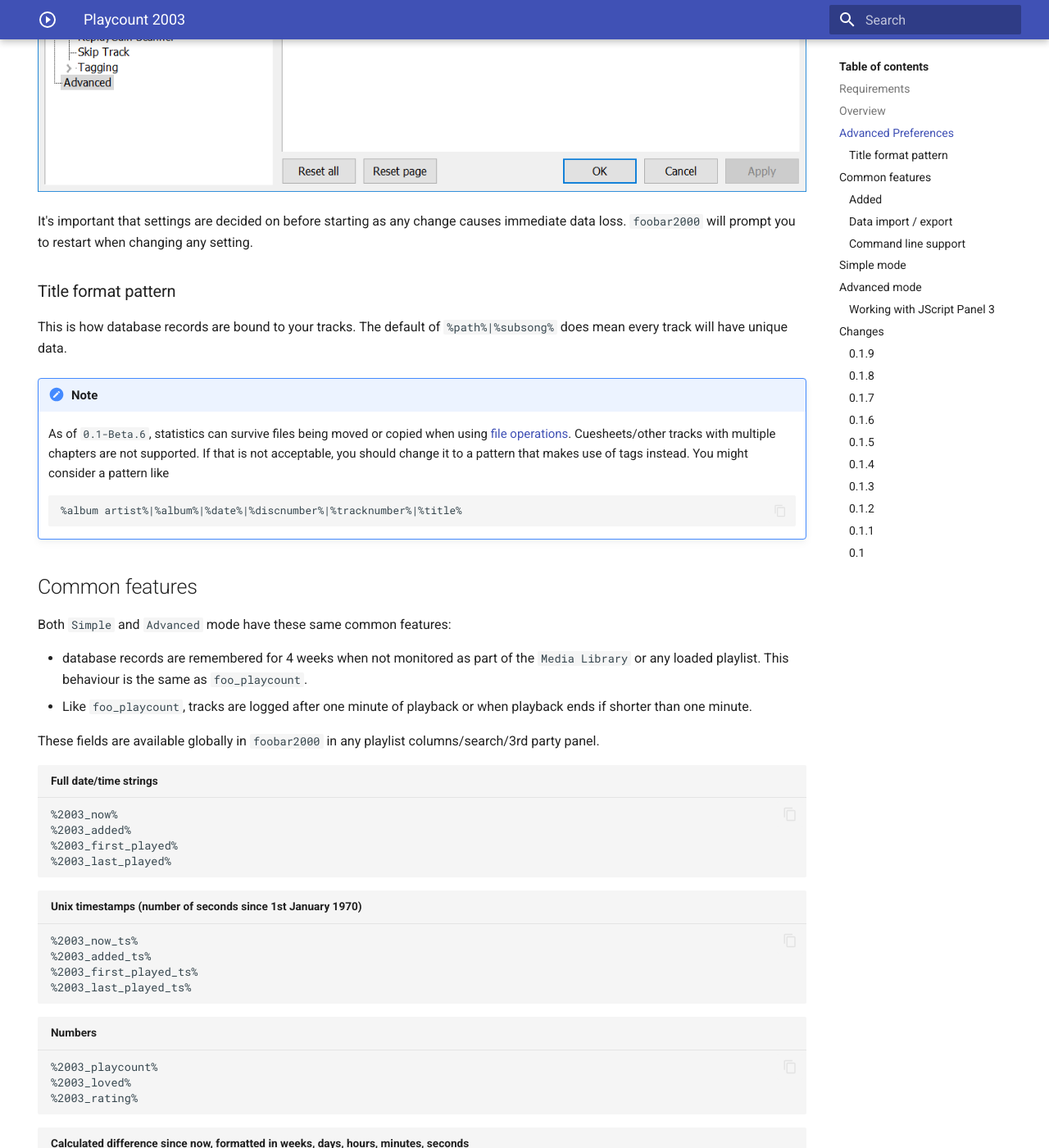
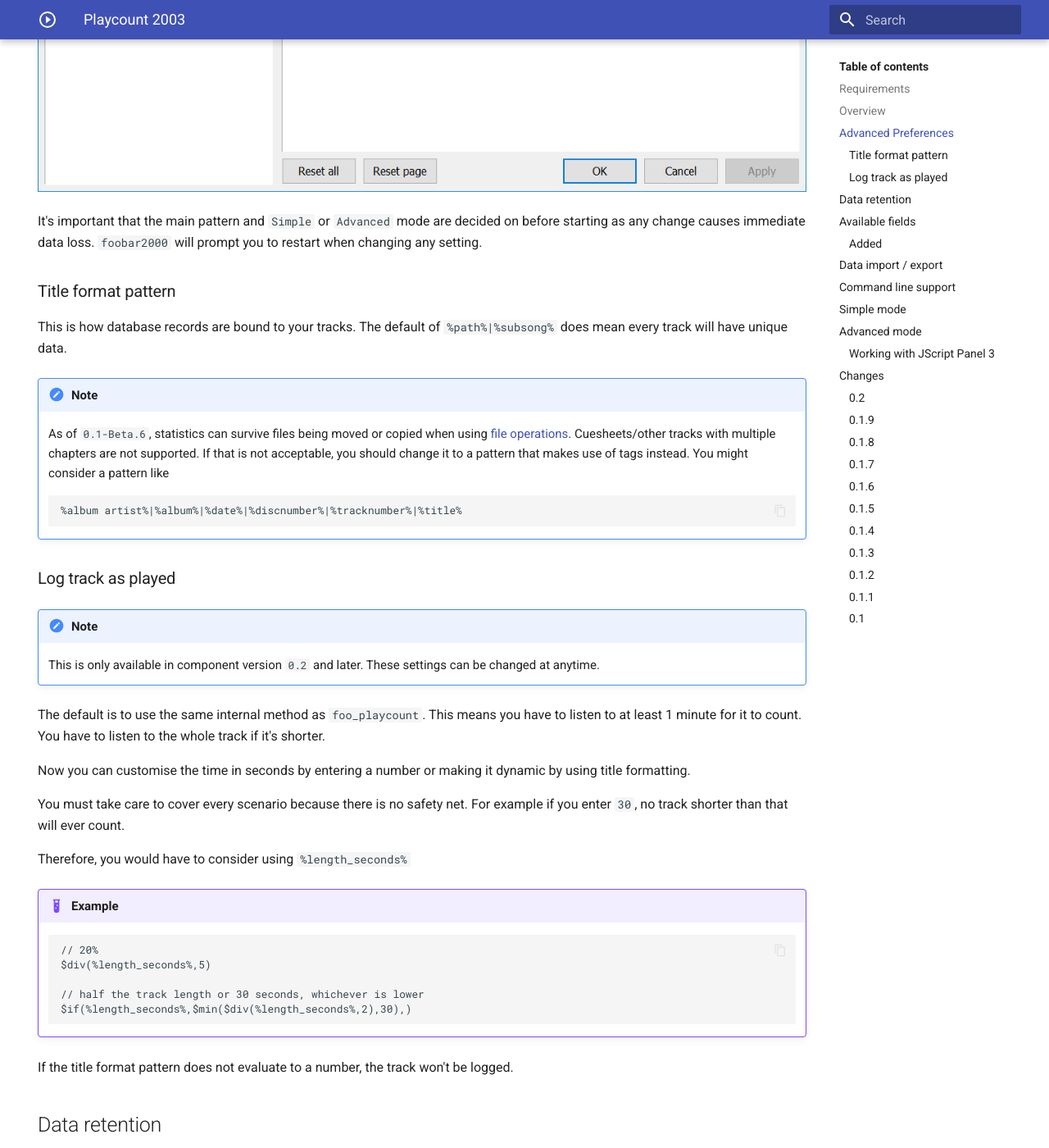
Before and after one commit to marc2k3/foo_playcount_2003, an MkDocs documentation site: the page built from docs/index.md, in a window 1280 px wide and 1400 px high, scrolled down 1237 px. Shown: the whole window at 82% size. Built offline with MkDocs 1.6.1 and Material for MkDocs 9.7.7, drawn with Linux system fonts in a browser that asks for light colours; some of the changed text lies outside the part shown.

Commit message:
Update docs

````diff
--- a/docs/index.md
+++ b/docs/index.md
@@ -23,7 +23,7 @@
 
 ![playcount preferences](images/playcount-2003-preferences.png)
 
-It's important that settings are decided on before starting as any change causes immediate data loss.
+It's important that the main pattern and `Simple` or `Advanced` mode are decided on before starting as any change causes immediate data loss.
 `foobar2000` will prompt you to restart when changing any setting.
 
 ### Title format pattern
@@ -39,12 +39,33 @@
 	%album artist%|%album%|%date%|%discnumber%|%tracknumber%|%title%
 	```
 
-## Common features
-Both `Simple` and `Advanced` mode have these same common features:
+### Log track as played
+!!! note
+	This is only available in component version `0.2` and later. These settings can be changed at anytime.
 
-- database records are remembered for 4 weeks when not monitored as part of the `Media Library` or any loaded playlist. This behaviour is the same as `foo_playcount`.
-- Like `foo_playcount`, tracks are logged after one minute of playback or when playback ends if shorter than one minute.
+The default is to use the same internal method as `foo_playcount`. This means you have to listen to at least 1 minute for it to count. You have to listen to the whole track if it's shorter.
 
+Now you can customise the time in seconds by entering a number or making it dynamic by using title formatting.
+
+You must take care to cover every scenario because there is no safety net. For example if you enter `30`, no track shorter than that will ever count.
+
+Therefore, you would have to consider using `%length_seconds%`
+
+!!! example
+	```
+	// 20%
+	$div(%length_seconds%,5)
+
+	// half the track length or 30 seconds, whichever is lower
+	$if(%length_seconds%,$min($div(%length_seconds%,2),30),)
+	```
+
+If the title format pattern does not evaluate to a number, the track won't be logged.
+
+## Data retention
+Database records are remembered for 4 weeks when not monitored as part of the `Media Library` or any loaded playlist. This behaviour is the same as `foo_playcount`.
+
+## Available fields
 These fields are available globally in `foobar2000` in any playlist columns/search/3rd party panel.
 
 ``` markdown title="Full date/time strings"
@@ -127,12 +148,12 @@
 	internally, zero is reserved for indicating not set. The latest value is some time in the year 2106
 	because 32bit unsigned integers are used for storage.
 
-### Data import / export
+## Data import / export
 You can import/export data either via the main menu > `Library>Playcount 2003` or use the context menu
 on any playlist/library selection. When importing, files must be `UTF8`. With or without `BOM` is
 fine. Exported files are always without `BOM`.
 
-### Command line support
+## Command line support
 You can import `JSON` files via the command line like this:
 
 ```
@@ -195,6 +216,9 @@
 
 ## Changes
 
+### 0.2
+- You can now configure how much you have to listen to a track before it counts as a play. The default using the same rules as `foo_playcount` remains unchanged. See [here]().
+
 ### 0.1.9
 - Fix `Edit` dialog text truncation and crash bugs.
 
````
Also changed, not shown: docs/images/playcount-2003-preferences.png.
